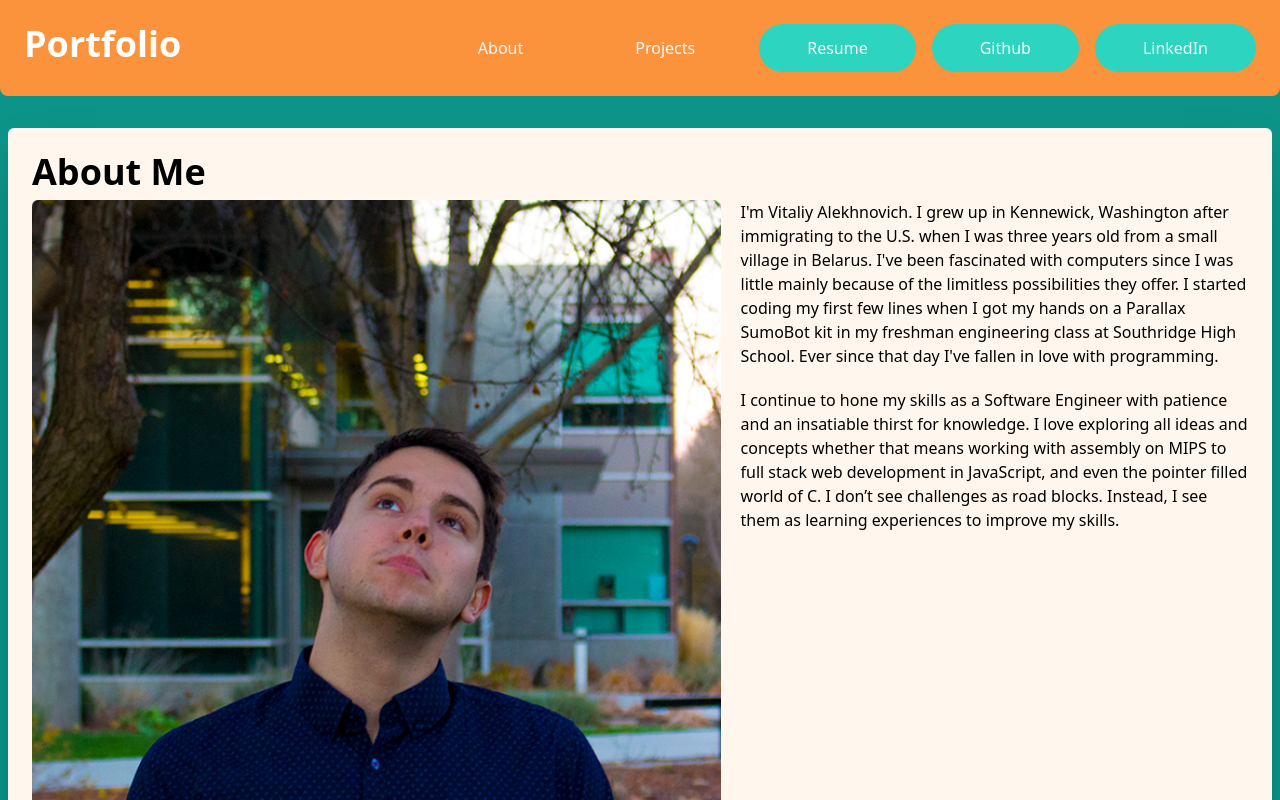
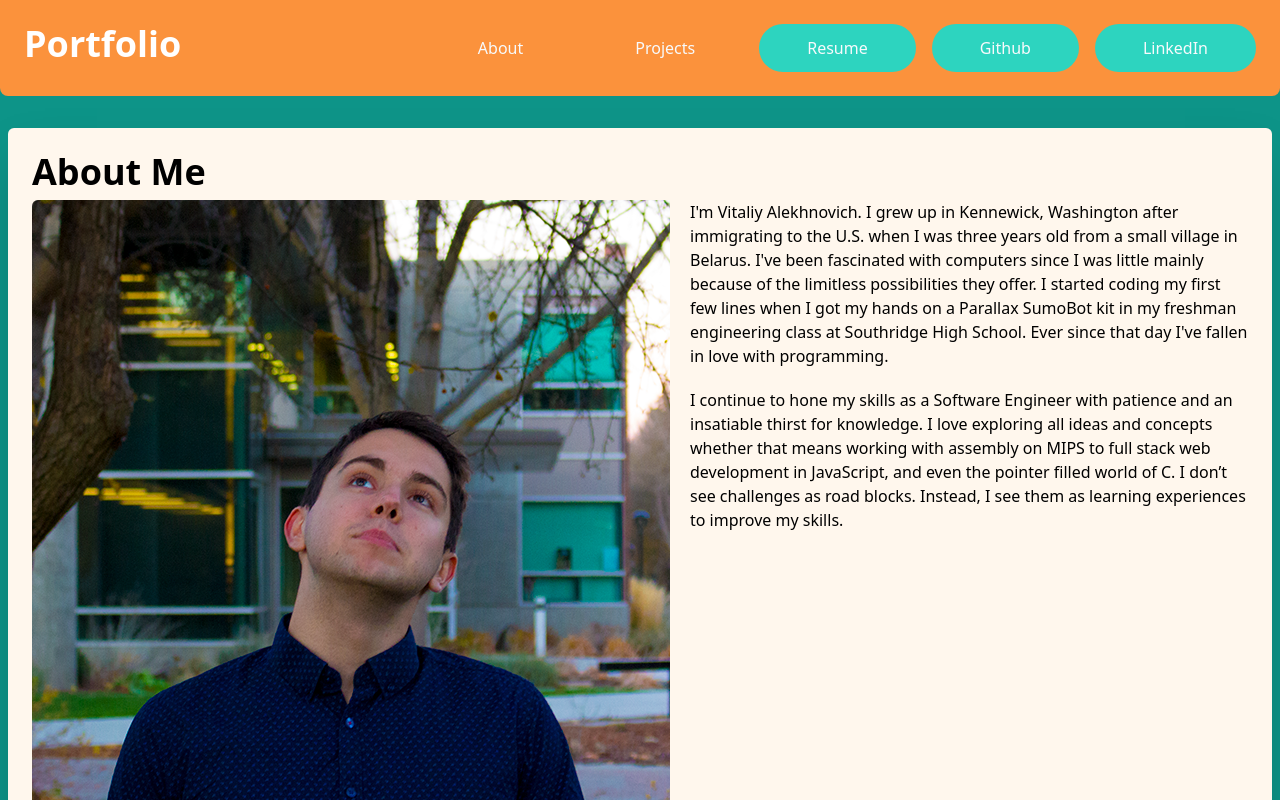
Before and after one commit to vitaovich/portfolio-nextjs-tailwindcss, a Next.js app: page / in a window 1280 px wide. Shown: the top 800 px of the page. Built offline with nearby package versions, Linux system fonts and the light colour scheme.

Commit message:
update portfolio image

```diff
--- a/pages/about.tsx
+++ b/pages/about.tsx
@@ -1,4 +1,7 @@
 import Image from 'next/image'
+
+import selfImage from '../public/assets/images/vitaliy_alekhnovich.png'
+import selfImageMobile from '../public/assets/images/vitaliy_alekhnovich_mobile.png'
 
 const About = () => {
   const title = "About Me";
@@ -6,7 +9,6 @@ const About = () => {
     {key: 1, text: "I'm Vitaliy Alekhnovich. I grew up in Kennewick, Washington after immigrating to the U.S. when I was three years old from a small village in Belarus. I've been fascinated with computers since I was little mainly because of the limitless possibilities they offer. I started coding my first few lines when I got my hands on a Parallax SumoBot kit in my freshman engineering class at Southridge High School. Ever since that day I've fallen in love with programming."},
     {key: 2, text: "I continue to hone my skills as a Software Engineer with patience and an insatiable thirst for knowledge. I love exploring all ideas and concepts whether that means working with assembly on MIPS to full stack web development in JavaScript, and even the pointer filled world of C. I don’t see challenges as road blocks. Instead, I see them as learning experiences to improve my skills."},
   ];
-  const selfImage = "/assets/images/vitaliy_alekhnovich.png";
   return (
     <section id="about">
       <div className="bg-orange-50 p-6 m-2 shadow-2xl rounded-md">
@@ -14,15 +16,18 @@ const About = () => {
           <h1 className="mb-2 text-black">
             {title}
           </h1>
-          <div className="flex flex-col justify-between lg:flex-row gap-x-5">
+          <div className="flex flex-col justify-between space-y-8 lg:flex-row gap-x-5 lg:space-y-0">
             <Image
               src={selfImage}
               alt="Image of Vitaliy"
-              className="rounded-md lg:rounded-l-md"
-              width={825}
-              height={638}
+              className="hidden lg:block rounded-l-md h-400"
             />
-            <div className="lg:w-[50%] space-y-5">
+            <Image
+              src={selfImageMobile}
+              alt="Image of Vitaliy"
+              className="lg:hidden rounded-md w-full"
+            />
+            <div className="space-y-5">
               {paragraphs.map((paragraph) => (
                 <p key={paragraph.key}>{paragraph.text}</p>
               ))}
```
Also changed, not shown: public/assets/images/vitaliy_alekhnovich_mobile.png (added), 1 other file (tests, documents, lock files or other folders).
